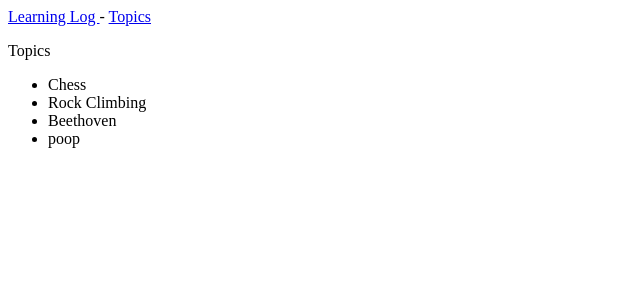
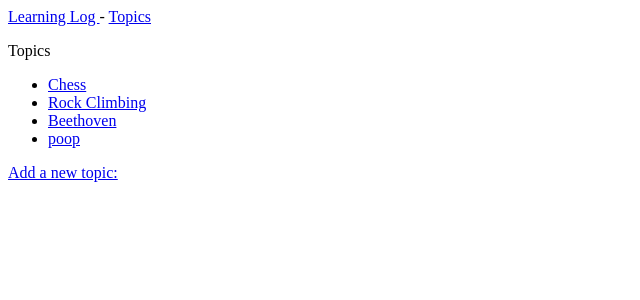
Before and after one commit to PanharithChhum/exercises, a Django app: page /topics/ in a window 1280 px wide. Shown: the top 300 px of the page, without its empty margins (0-640 px from the left). Run offline with Django 3.2, Linux system fonts and the light colour scheme; data comes from the database, SQL or seed files in the repository; both versions use the stored data as it was after the commit.

Commit message:
users can post new topics

```diff
--- a/pythoncrashcourse/learning_log/learning_logs/templates/learning_logs/topics.html
+++ b/pythoncrashcourse/learning_log/learning_logs/templates/learning_logs/topics.html
@@ -6,10 +6,13 @@
 
 <ul>
     {% for topic in topics %}
-        <li>{{ topic }}</li>
-            {% empty %}
+        <li>
+            <a href = "{% url 'learning_logs:topic' topic.id %}">{{topic}}</a>
+        </li>
+    {% empty %}
         <li>No topics have been added yet.</li>
     {% endfor %}
 </ul>
 
+<a href ="{% url 'learning_logs:new_topic' %}">Add a new topic:</a>
 {% endblock content %}
--- a/pythoncrashcourse/learning_log/learning_logs/urls.py
+++ b/pythoncrashcourse/learning_log/learning_logs/urls.py
@@ -7,4 +7,7 @@ urlpatterns = [
     #homepage
     url(r'^$', views.index, name = 'index'),
     url(r'^topics/$', views.topics, name = 'topics'),
+        #detail page for a single topic
+    url(r'^topics/(?P<topic_id>\d+)/$', views.topic, name = 'topic'),
+    url(r'^new_topic/$', views.new_topic, name = 'new_topic'),
     ]
--- a/pythoncrashcourse/learning_log/learning_logs/views.py
+++ b/pythoncrashcourse/learning_log/learning_logs/views.py
@@ -1,6 +1,9 @@
 from django.shortcuts import render
+from django.http import HttpResponseRedirect
+from django.core.urlresolvers import reverse
 
 from .models import Topic
+from .forms import TopicForm
 
 # Create your views here.
 def index(request):
@@ -12,3 +15,24 @@ def topics(request):
     topics = Topic.objects.order_by('date_added')
     context = {'topics': topics}
     return render(request, 'learning_logs/topics.html', context)
+
+def topic(request, topic_id):
+    """Show a single topic and all its entries."""
+    topic = Topic.objects.get(id = topic_id)
+    entries = topic.entry_set.order_by('date_added')
+    context = {'topic': topic, 'entries': entries}
+    return render(request, 'learning_logs/topic.html', context)
+
+def new_topic(request):
+    """add a new topic."""
+    if request.method != 'POST':
+        #no data submitted; create blank form.
+        form = TopicForm()
+    else:
+        #Post data submitted; process data.
+        form = TopicForm(request.POST)
+        if form.is_valid():
+            form.save()
+            return HttpResponseRedirect(reverse('learning_logs:topics'))
+    context = {'form': form}
+    return render(request, 'learning_logs/new_topic.html', context)
```
Also changed, not shown: pythoncrashcourse/learning_log/learning_logs/forms.py (added, +9 -0 lines), pythoncrashcourse/learning_log/learning_logs/templates/learning_logs/new_topic.html (added, +12 -0 lines), pythoncrashcourse/learning_log/learning_logs/templates/learning_logs/topic.html (added, +21 -0 lines), pythoncrashcourse/learning_log/db.sqlite3, 5 other files.
